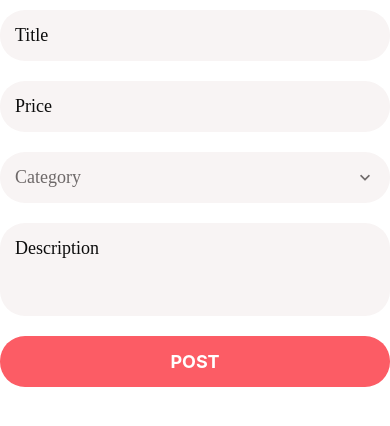
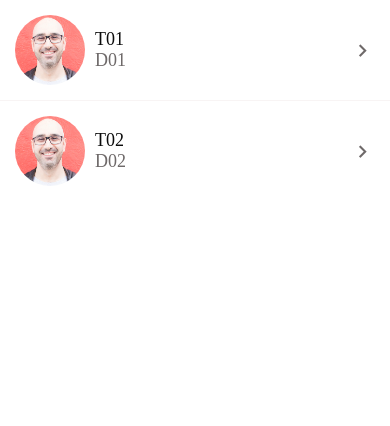
Before and after one commit to codecamp-prem/SecondHand, a React Native app: screen / in a window 390 px wide. Shown: the top 426 px of the page. Built offline with nearby package versions, Linux system fonts and the light colour scheme.

Commit message:
adding material icon chevrons

```diff
--- a/App.js
+++ b/App.js
@@ -35,5 +35,5 @@
     </Screen> */
 }
 export default function App() {
-  return <ListingEditScreen />;
+  return <MessagesScreen />;
 }
--- a/app/components/ListItem.js
+++ b/app/components/ListItem.js
@@ -4,6 +4,7 @@
   GestureHandlerRootView,
   Swipeable,
 } from "react-native-gesture-handler";
+import { MaterialCommunityIcons } from "@expo/vector-icons";
 
 import AppText from "./AppText";
 import colors from "../config/colors";
@@ -29,6 +30,11 @@
                 <AppText style={styles.subTitle}>{subTitle}</AppText>
               )}
             </View>
+            <MaterialCommunityIcons
+              color={colors.medium}
+              name="chevron-right"
+              size={25}
+            />
           </View>
         </TouchableHighlight>
       </Swipeable>
@@ -41,10 +47,12 @@
     flexDirection: "row",
     padding: 15,
     backgroundColor: colors.white,
+    alignItems: "center",
   },
   detailsContainer: {
     marginLeft: 10,
     justifyContent: "center",
+    flex: 1,
   },
   listItemImg: {
     width: 70,
```
